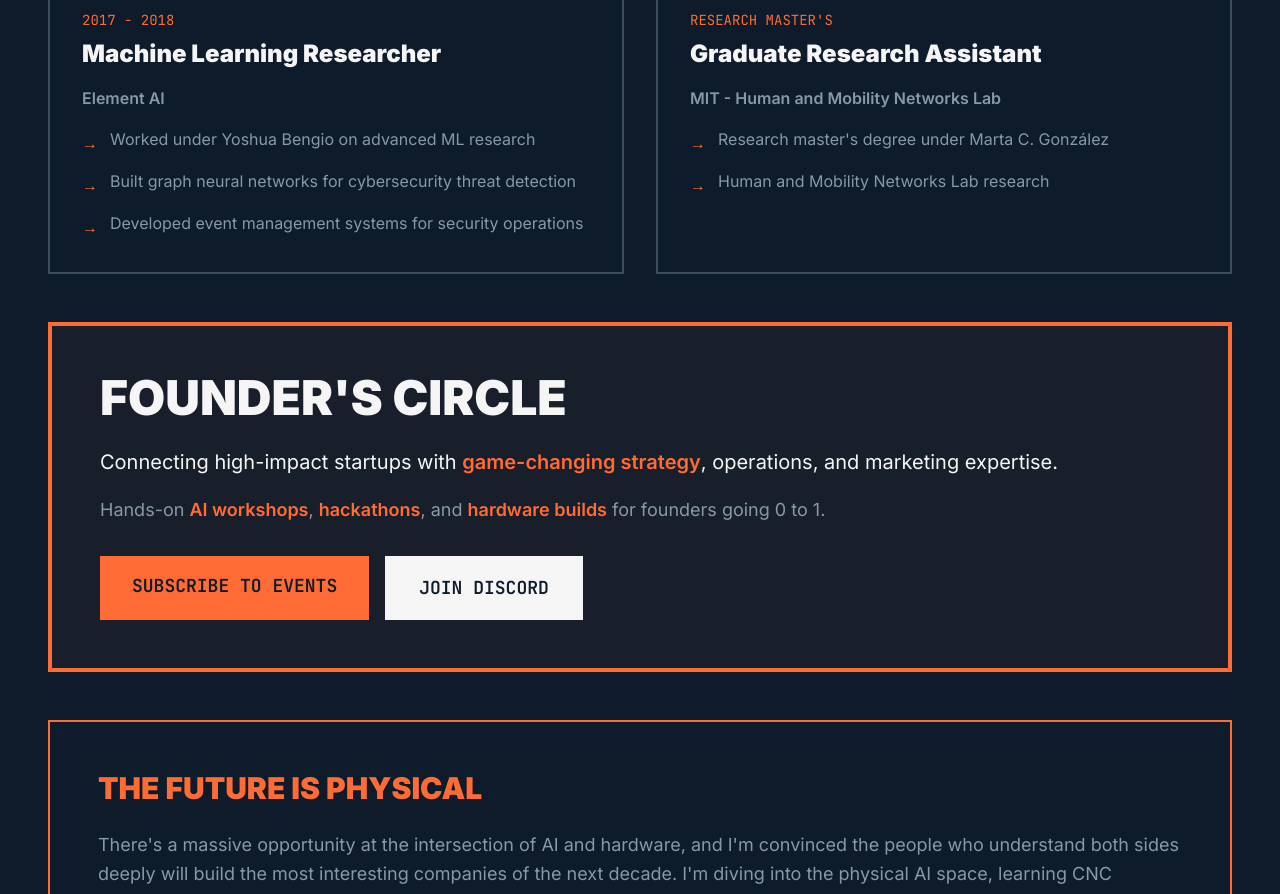
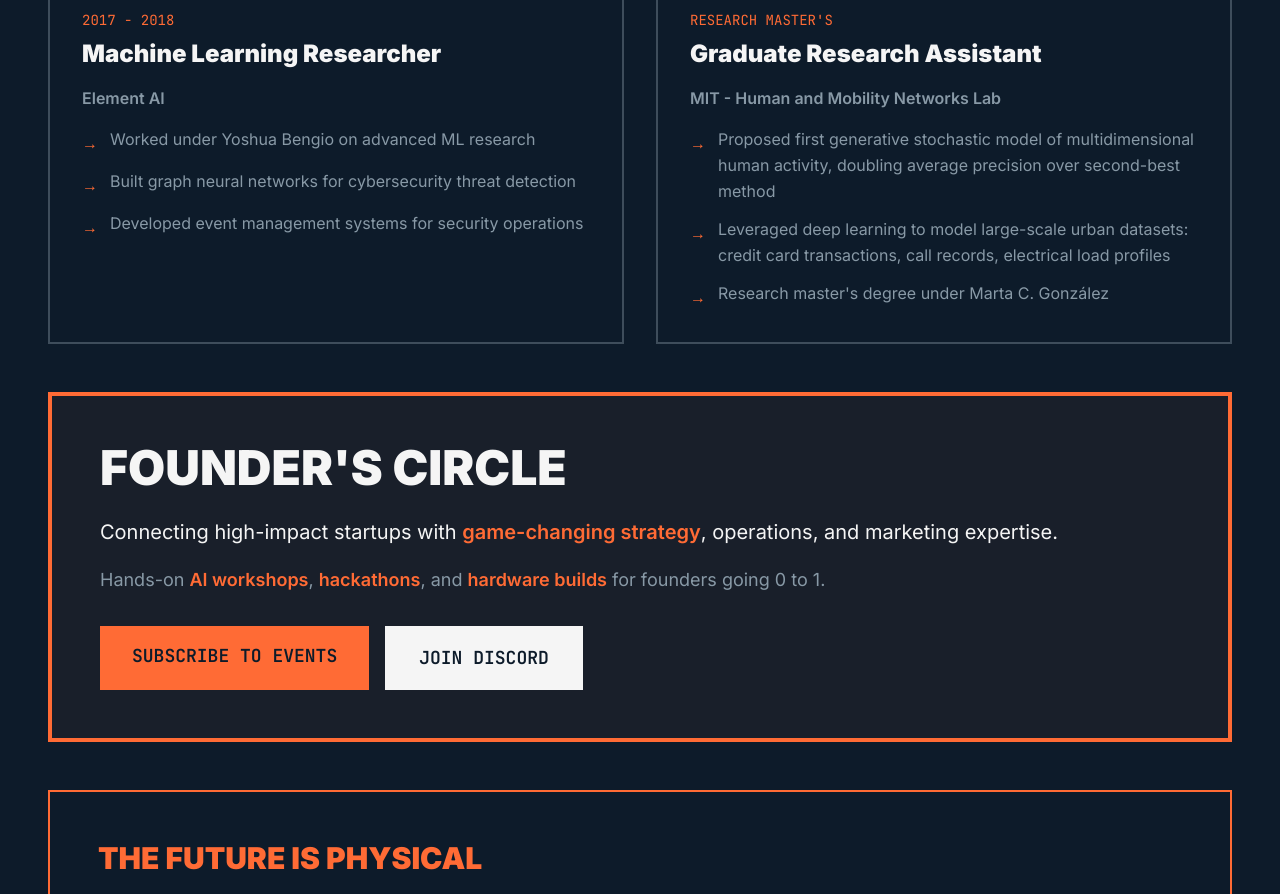
Before and after one commit to sharonxu/breaking-cad, a React (Vite) app: page / in a window 1280 px wide. Shown: the part 4440-5334 px from the top of the page. Built offline with nearby package versions, Linux system fonts and the light colour scheme.

Commit message:
Add detailed MIT research accomplishments

```diff
--- a/src/components/PastProjects.jsx
+++ b/src/components/PastProjects.jsx
@@ -109,11 +109,15 @@
               <ul className="space-y-3 text-steel leading-relaxed">
                 <li className="flex gap-3">
                   <span className="text-machine-orange mt-1">→</span>
-                  <span>Research master's degree under Marta C. González</span>
+                  <span>Proposed first generative stochastic model of multidimensional human activity, doubling average precision over second-best method</span>
                 </li>
                 <li className="flex gap-3">
                   <span className="text-machine-orange mt-1">→</span>
-                  <span>Human and Mobility Networks Lab research</span>
+                  <span>Leveraged deep learning to model large-scale urban datasets: credit card transactions, call records, electrical load profiles</span>
+                </li>
+                <li className="flex gap-3">
+                  <span className="text-machine-orange mt-1">→</span>
+                  <span>Research master's degree under Marta C. González</span>
                 </li>
               </ul>
             </div>
```
